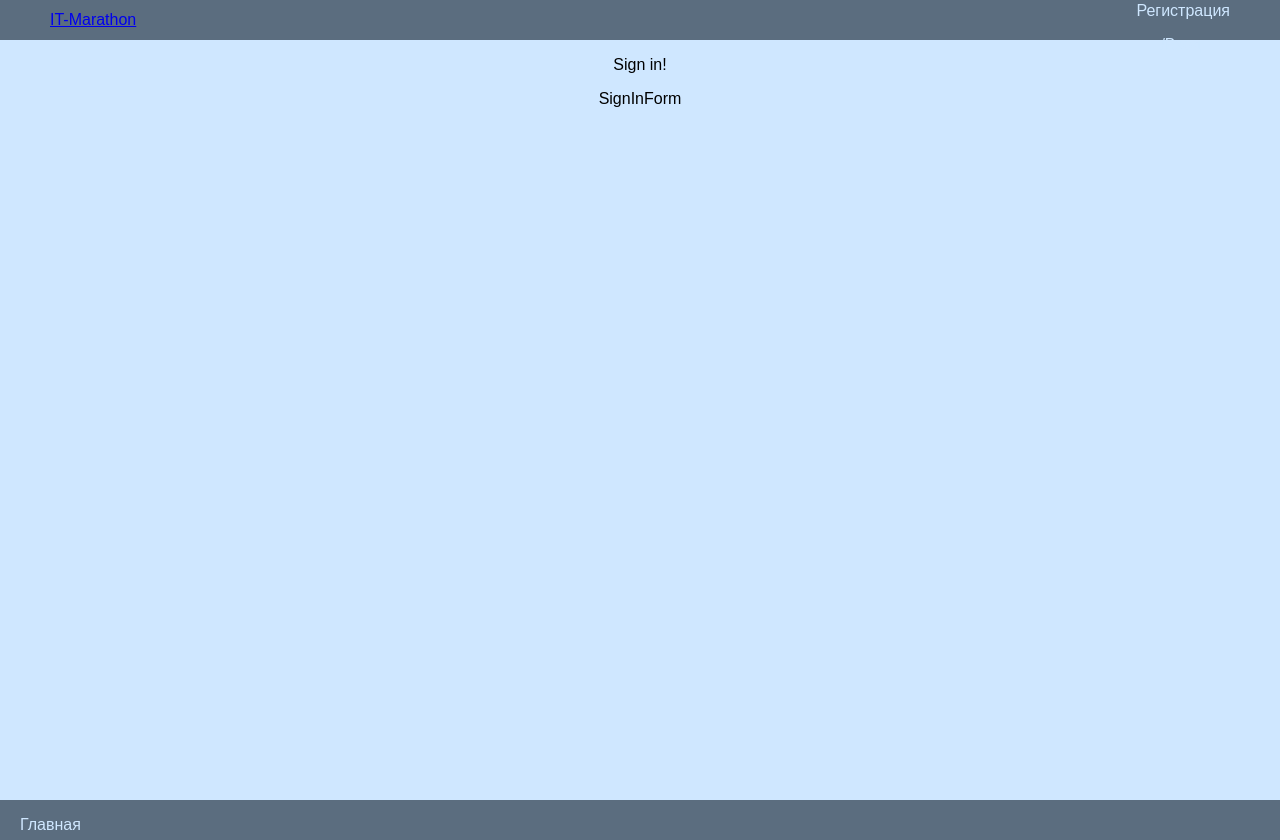
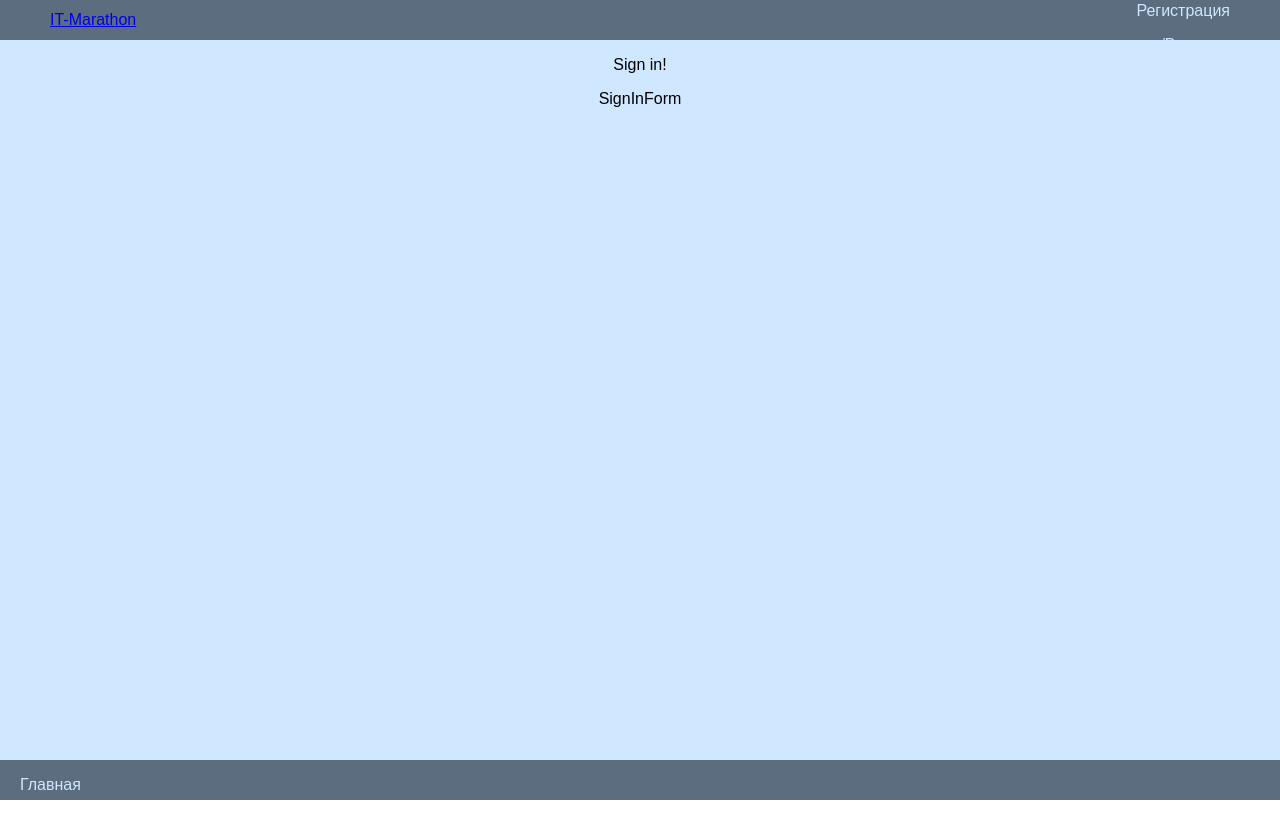
Before and after one commit to itmarathon/Front-end, a React app: page /sign-in in a window 1280 px wide. After the commit the page ends 800 px from the top, so only its background shows below. Built offline with nearby package versions, Linux system fonts and the light colour scheme.

Commit message:
Footer repair

```diff
--- a/src/App.js
+++ b/src/App.js
@@ -17,8 +17,8 @@ const App = () => (
         <Header />
         <Route path="/" exact component={HomePage} />
         <Route path="/sign-in" exact component={SignInPage} />
+        <div id="indent" />
       </div>
-      <div id="indent" />
       <Footer />
     </div>
   </Provider>
```
